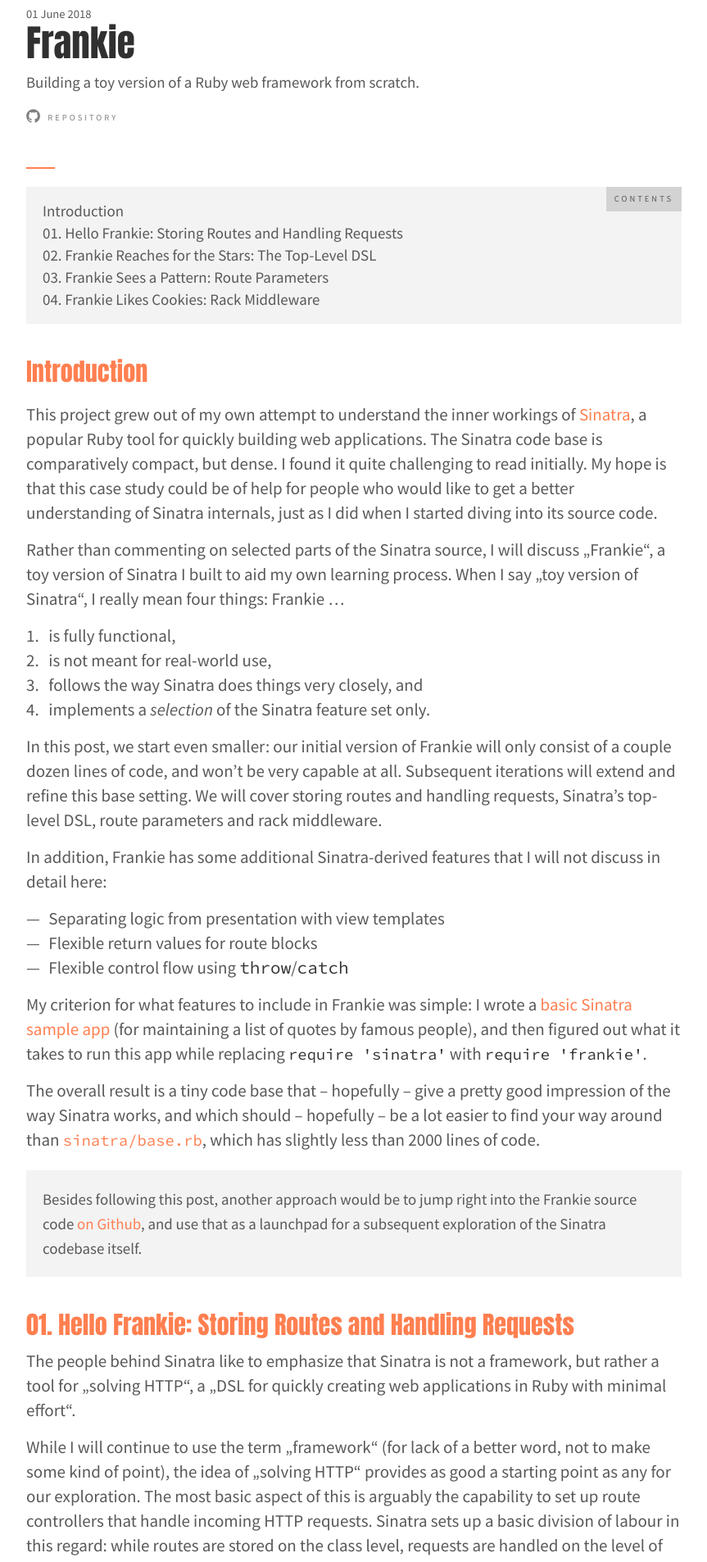
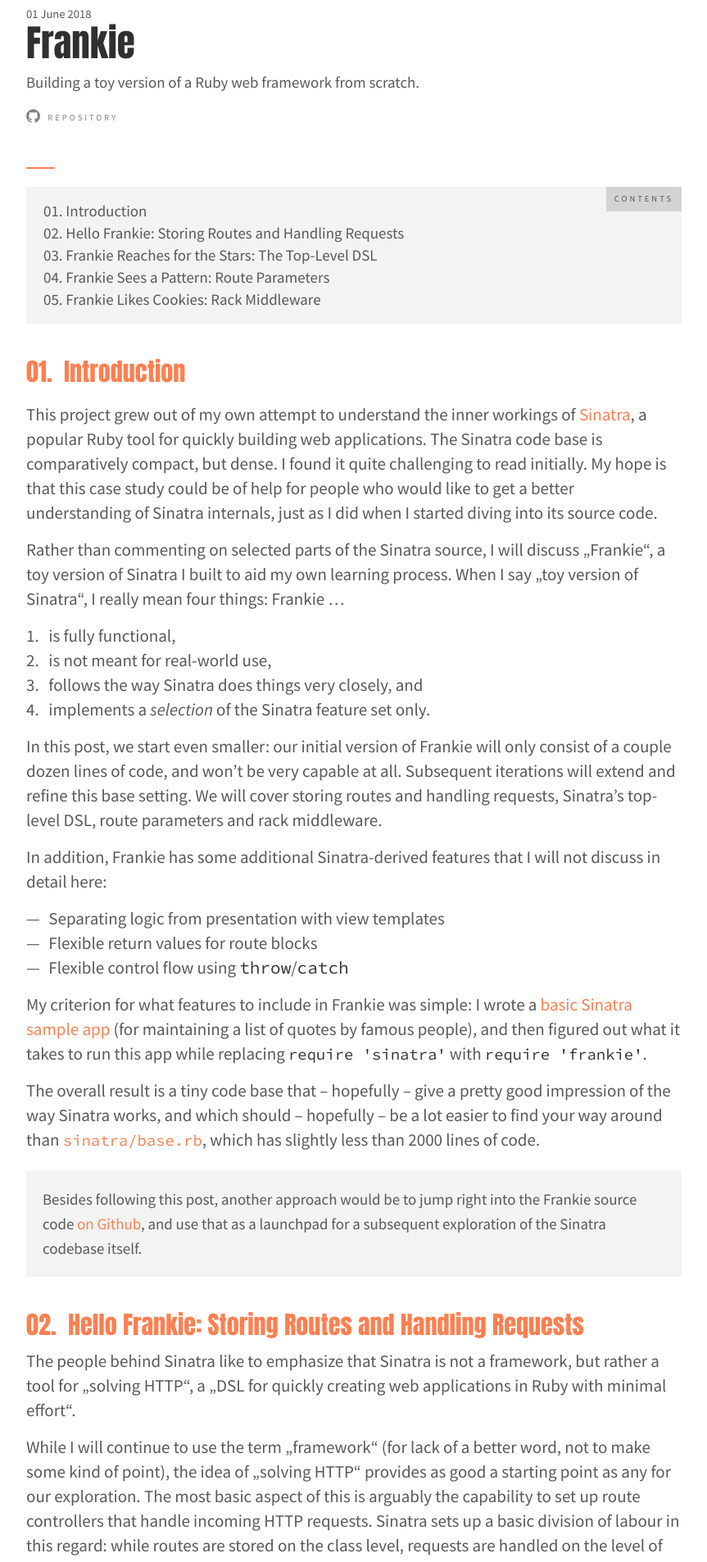
Before and after one commit to benrodenhaeuser/benrodenhaeuser.github.io, a Jekyll site: the page built from content/_posts/2018-06-01-sinatra-from-scratch.md, in a window 1280 px wide. Shown: the part 562-2468 px from the top of the page at 82% size, without its empty margins (208-1071 px from the left). Built offline with Jekyll 4.4.1, drawn with Linux system fonts in a browser that asks for light colours; some of the changed text lies outside the part shown.

Commit message:
autogenerate numbers for headings and in toc

```diff
--- a/_includes/content.html
+++ b/_includes/content.html
@@ -42,7 +42,7 @@
     <div class="content-inner">
       {% if page.toc %}
       <blockquote id="toc">
-        {% include toc.html html=page.content h_max=3 %}
+        {% include toc.html html=page.content class="toc" h_max=3 %}
       </blockquote>
       {% endif %}
       {{ page.content }}
--- a/_includes/toc.html
+++ b/_includes/toc.html
@@ -33,12 +33,12 @@
     {% assign maxHeader = include.h_max | default: 6 %}
     {% assign nodes = include.html | split: '<h' %}
     {% assign firstHeader = true %}
-    {% capture listModifier %}{% if orderedList %}1.{% else %}-{% endif %}{% endcapture %}
     {% for node in nodes %}
         {% if node == "" %}
             {% continue %}
         {% endif %}
         {% assign headerLevel = node | replace: '"', '' | slice: 0, 1 | times: 1 %}
+        {% capture listModifier %}{% if headerLevel == 2 %}1.{% else %}-{% endif %}{% endcapture %}
         {% if headerLevel < minHeader or headerLevel > maxHeader %}
             {% continue %}
         {% endif %}
--- a/_scss/style.scss
+++ b/_scss/style.scss
@@ -5,6 +5,20 @@
 $baseline: 30px;
 $bodycolor: #595959;
 $highlightcolor: #FF7F50;
+
+.content-inner {
+  counter-reset: h2counter;
+}
+
+.content-inner h1 {
+  counter-reset: h2counter;
+}
+
+.content-inner h2:before {
+  content: "0" counter(h2counter) ".\0000a0\0000a0";
+  counter-increment: h2counter;
+  counter-reset: h3counter;
+}
 
 body {
   background-color: white;
@@ -292,7 +306,8 @@
       content: 'Contents';
     }
 
-    ul {
+    ol {
+      list-style: decimal-leading-zero;
       padding-left: 0;
       margin-top: 0;
       line-height: 0.9 * $basefont;
@@ -305,8 +320,9 @@
         color: $highlightcolor;
       }
 
-      li {
+      & > li {
         margin-top: 8px;
+        margin-left: 1.5em;
       }
 
       li:first-of-type {
@@ -316,6 +332,7 @@
       ul {
         margin-top: 5px;
         padding-left: 0;
+        margin-left: -1.8em;
         font-size: 0.7 * $basefont;
         line-height: 0.7 * $basefont;
         font-style: italic;
--- a/content/_posts/2018-06-01-sinatra-from-scratch.md
+++ b/content/_posts/2018-06-01-sinatra-from-scratch.md
@@ -37,7 +37,7 @@
 > Besides following this post, another approach would be to jump right into the Frankie source code [on Github][4], and use that as a launchpad for a subsequent exploration of the Sinatra codebase itself.
 {: .aside}
 
-## 01. Hello Frankie: Storing Routes and Handling Requests
+## Hello Frankie: Storing Routes and Handling Requests
 
 The people behind Sinatra like to emphasize that Sinatra is not a framework, but rather a tool for „solving HTTP“, a „DSL for quickly creating web applications in Ruby with minimal effort“.
 
@@ -160,7 +160,7 @@
 
 So we got ourselves the beginnings of a web framework, or the beginnings of a „tool for solving HTTP“, if you prefer. But, of course, we are just getting started.
 
-## 02. Frankie Reaches for the Stars: The Top-Level DSL
+## Frankie Reaches for the Stars: The Top-Level DSL
 
 Let’s turn to some aspects of the top-level DSL for which Sinatra is often praised. To get a Sinatra application going, all you really need to do is `require 'sinatra'` at the top of your file, and go forth writing routes like the following:
 
@@ -222,7 +222,7 @@
 
 Summing up, two main ingredients enable top-level route controllers: delegated method calls, and route blocks that are scoped to the current application instance as a request is handled. Run [this file][10] (our code so far), head to `localhost:8080/ditty`, and you will see that our sample request from above works: we get back a 301, indicating that the requested resource has been moved.
 
-## 03. Frankie Sees a Pattern: Route Parameters
+## Frankie Sees a Pattern: Route Parameters
 
 Next, let’s make Frankie a bit more capable. What is sorely missing from our toy version of Sinatra so far is the ability to *parametrize routes*. Here, is the kind of code we would like to be able to write:
 
@@ -340,7 +340,7 @@
 
 Try it out using [this file][12] (which contains the Frankie code as of the end of this section), requesting your favorite song from your favorite album.
 
-## 04. Frankie Likes Cookies: Rack Middleware
+## Frankie Likes Cookies: Rack Middleware
 
 In this final section, we turn to Sinatra’s take on Rack middleware, and briefly discuss those aspects of Frankie that are *not* covered in detail here.
 
```
Also changed, not shown: content/_drafts/2019-01-10-proxy.md (+1 -1 lines), content/_drafts/2019-09-19-pen.md (+6 -6 lines), content/_posts/2017-12-18-a-bunch-of-sets.md (+3 -3 lines), content/_posts/2018-09-04-rex.md (+1 -1 lines).
